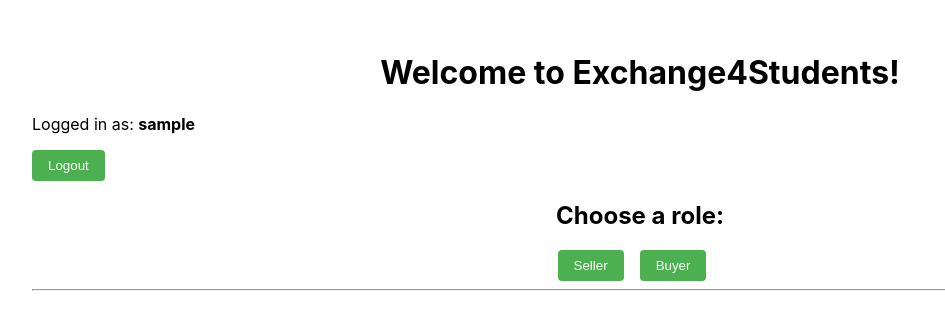
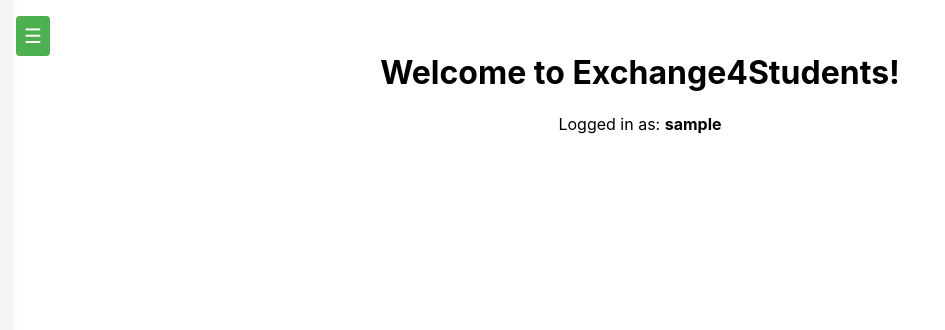
Before and after one commit to JGrant225/SSW322-Exchange4Students-Group_2, a React (Create React App) app in the folder exchange4students-frontend/: page /LoginPage in a window 1280 px wide. Shown: the top 330 px of the page, without its empty margins (0-945 px from the left). Built offline with nearby package versions, Linux system fonts and the light colour scheme; sample sign-in values are in the browser's storage.

Commit message:
UI Overhaul

```diff
--- a/exchange4students-frontend/src/App.js
+++ b/exchange4students-frontend/src/App.js
@@ -17,27 +17,10 @@ function AppWrapper() {
   const [userRole, setUserRole] = useState("");
   const [cartUpdateTrigger, setCartUpdateTrigger] = useState(0);
 
-  const handleCartUpdate = () => {
-    setCartUpdateTrigger(prev => prev + 1);
-  };
+  const handleCartUpdate = () => setCartUpdateTrigger(prev => prev + 1);
+  const isHomePage = location.pathname === "/";
+  const isCheckoutPage = location.pathname === "/checkout";
 
-  const handleRoleChange = (role) => {
-    setUserRole(role);
-    setToken(localStorage.getItem("token") || "");
-    setUsername(localStorage.getItem("username") || "");
-  };
-
-  const handleLogout = () => {
-    localStorage.removeItem("token");
-    localStorage.removeItem("username");
-    localStorage.removeItem("role");
-
-    setUserRole("");
-    setToken("");
-    setUsername("");
-  };
-
-  // Restore state from localStorage on mount
   useEffect(() => {
     const storedToken = localStorage.getItem("token");
     const storedUsername = localStorage.getItem("username");
@@ -50,24 +33,23 @@ function AppWrapper() {
     }
   }, []);
 
+  const handleRoleChange = (role) => {
+    setUserRole(role);
+    setToken(localStorage.getItem("token") || "");
+    setUsername(localStorage.getItem("username") || "");
+  };
 
-  const isHomePage = location.pathname === "/";
-  const isCheckoutPage = location.pathname === "/checkout";
+  const handleLogout = () => {
+    localStorage.removeItem("token");
+    localStorage.removeItem("username");
+    localStorage.removeItem("role");
+    setUserRole(""); setToken(""); setUsername("");
+  };
 
   return (
     <>
-      {/* Buyer features */}
       {userRole === "buyer" && token && !isHomePage && (
-        <>
-          <Cart username={username} token={token} refreshTrigger={cartUpdateTrigger} />
-          <BuyerRequests username={username} token={token} />
-          {!isCheckoutPage && <BuyerOrderHistory username={username} token={token} />}
-        </>
-      )}
-
-      {/* Seller features */}
-      {userRole === "seller" && token && !isHomePage && (
-        <SellerRequests username={username} token={token} />
+        <Cart username={username} token={token} refreshTrigger={cartUpdateTrigger} />
       )}
 
       <Routes>
--- a/exchange4students-frontend/src/Pages/LoginPage.jsx
+++ b/exchange4students-frontend/src/Pages/LoginPage.jsx
@@ -3,6 +3,206 @@ import { useLocation, useNavigate } from "react-router-dom";
 import PostItem from "../Components/PostItem";
 import SellerItems from "./SellerItems";
 import BrowseItems from "./BrowseItems";
+import axios from "axios";
+
+function OrdersAndRequestsView({ username, token}) {
+  const [buyerRequests, setBuyerRequests] = useState([]);
+  const [buyerOrders, setBuyerOrders] = useState([]);
+  const [sellerRequests, setSellerRequests] = useState([]);
+  const [clearedBuyerIds, setClearedBuyerIds] = useState(() => {
+    const stored = localStorage.getItem("clearedRequestIds");
+    return stored ? JSON.parse(stored) : [];
+  });
+  const [messages, setMessages] = useState({});
+
+  const fetchBuyerData = async () => {
+    try {
+      const res = await axios.get(`${process.env.REACT_APP_API_URL}/buyrequests/buyer`, {
+        headers: { Authorization: `Bearer ${token}` }
+      });
+      const data = Array.isArray(res.data) ? res.data : [];
+      setBuyerRequests(data);
+      setBuyerOrders(data.filter(r => r.request_status === "Accepted"));
+    } catch (err) {
+      console.error("[Buyer] Error:", err.message || err);
+    }
+  };
+
+  const fetchSellerData = async () => {
+    try {
+      const res = await axios.get(`${process.env.REACT_APP_API_URL}/buyrequests/seller`, {
+        headers: { Authorization: `Bearer ${token}` }
+      });
+      setSellerRequests(Array.isArray(res.data) ? res.data : []);
+    } catch (err) {
+      console.error("[Seller] Error:", err.message || err);
+    }
+  };
+
+  useEffect(() => {
+    if (!username || !token) return;
+
+    fetchBuyerData();
+    fetchSellerData();
+
+    const buyerInterval = setInterval(fetchBuyerData, 10000);
+    const sellerInterval = setInterval(fetchSellerData, 10000);
+
+    return () => {
+      clearInterval(buyerInterval);
+      clearInterval(sellerInterval);
+    };
+  }, [username, token]);
+
+  const updateMessage = (text, error = false) => {
+    setMessages({ text, error });
+    setTimeout(() => setMessages({}), 3000);
+  };
+
+  const handleDeleteBuyerRequest = async (id) => {
+    if (!window.confirm("Cancel this request?")) return;
+    try {
+      await axios.delete(`${process.env.REACT_APP_API_URL}/buyrequests/${id}`, {
+        headers: { Authorization: `Bearer ${token}` }
+      });
+      updateMessage("Request cancelled.");
+      setBuyerRequests(reqs => reqs.filter(r => r.id !== id));
+    } catch (err) {
+      updateMessage("Error cancelling request", true);
+    }
+  };
+
+  const handleClearBuyerRequest = (id) => {
+    if (!window.confirm("Clear this notification?")) return;
+    const updated = [...clearedBuyerIds, id];
+    setClearedBuyerIds(updated);
+    localStorage.setItem("clearedRequestIds", JSON.stringify(updated));
+    updateMessage("Notification cleared.");
+  };
+
+  const handleAcceptSellerRequest = async (id) => {
+    try {
+      await axios.put(`${process.env.REACT_APP_API_URL}/buyrequests/${id}/accept`, {}, {
+        headers: { Authorization: `Bearer ${token}` }
+      });
+      updateMessage("Request accepted.");
+      fetchSellerData();
+    } catch (err) {
+      updateMessage("Failed to accept request", true);
+    }
+  };
+
+  const handleRejectSellerRequest = async (id) => {
+    try {
+      await axios.put(`${process.env.REACT_APP_API_URL}/buyrequests/${id}/status`, {
+        status: "Rejected"
+      }, {
+        headers: { Authorization: `Bearer ${token}` }
+      });
+      updateMessage("Request rejected.");
+      fetchSellerData();
+    } catch (err) {
+      updateMessage("Failed to reject request", true);
+    }
+  };
+
+  const handleClearSellerRequest = async (id) => {
+    if (!window.confirm("Clear this seller notification?")) return;
+    try {
+      await axios.put(`${process.env.REACT_APP_API_URL}/buyrequests/clear-seller/${id}`, {}, {
+        headers: { Authorization: `Bearer ${token}` }
+      });
+      updateMessage("Notification cleared.");
+      setSellerRequests(reqs => reqs.filter(r => r.id !== id));
+    } catch (err) {
+      updateMessage("Failed to clear notification", true);
+    }
+  };
+
+  const cardStyle = {
+    border: "1px solid #ccc",
+    borderRadius: "6px",
+    padding: "1rem",
+    marginBottom: "1rem",
+    backgroundColor: "#f8f9fa"
+  };
+
+  return (
+    <div style={{ padding: "2rem" }}>
+      <h2>Orders & Requests</h2>
+
+      {messages.text && (
+        <div style={{
+          padding: "10px",
+          backgroundColor: messages.error ? "#ffdddd" : "#ddffdd",
+          color: messages.error ? "#900" : "#060",
+          marginBottom: "1rem",
+          borderRadius: "5px"
+        }}>
+          {messages.text}
+        </div>
+      )}
+
+      {/* BUYER VIEW (Always shown if username/token exist) */}
+      <>
+        <section>
+          <h3>My Orders</h3>
+          {buyerOrders.length === 0 ? <p>No accepted orders.</p> : buyerOrders.map(order => (
+            <div key={order.id} style={cardStyle}>
+              <strong>{order.item_title}</strong>
+              <p>Status: {order.itemstatus}</p>
+              <p>Requested: {new Date(order.requested_at).toLocaleString()}</p>
+            </div>
+          ))}
+        </section>
+
+        <section>
+          <h3>My Requests</h3>
+          {buyerRequests.length === 0 ? <p>No requests made.</p> : buyerRequests
+            .filter(r => !clearedBuyerIds.includes(r.id))
+            .map(req => (
+              <div key={req.id} style={cardStyle}>
+                <strong>{req.item_title}</strong>
+                <p>Status: {req.request_status}</p>
+                <p>Item Status: {req.itemstatus}</p>
+                <p>Requested: {new Date(req.requested_at).toLocaleString()}</p>
+                {req.request_status === "Pending" ? (
+                  <button onClick={() => handleDeleteBuyerRequest(req.id)}>Cancel</button>
+                ) : (
+                  <button onClick={() => handleClearBuyerRequest(req.id)}>Clear</button>
+                )}
+              </div>
+            ))}
+        </section>
+      </>
+
+      {/* SELLER VIEW (Always shown) */}
+      <section>
+        <h3>Buy Requests</h3>
+        {sellerRequests.length === 0 ? <p>No requests received.</p> : sellerRequests.map(req => (
+          <div key={req.id} style={cardStyle}>
+            <strong>{req.item_title}</strong>
+            <p>Buyer: {req.buyer_username}</p>
+            <p>Message: {req.message || "None"}</p>
+            <p>Status: {req.request_status}</p>
+            <div style={{ marginTop: "0.5rem" }}>
+              {req.request_status === "Pending" ? (
+                <>
+                  <button onClick={() => handleAcceptSellerRequest(req.id)}>Accept</button>{" "}
+                  <button onClick={() => handleRejectSellerRequest(req.id)}>Deny</button>
+                </>
+              ) : (
+                <button onClick={() => handleClearSellerRequest(req.id)}>Clear</button>
+              )}
+            </div>
+          </div>
+        ))}
+      </section>
+    </div>
+  );
+
+}
+
 
 // LoginPage handles role selection and renders seller/buyer specific content
 export function LoginPage({ onCartUpdate, onRoleChange, onLogout }) {
@@ -13,6 +213,7 @@ export function LoginPage({ onCartUpdate, onRoleChange, onLogout }) {
   const [token, setToken] = useState("");
   const [selectedTab, setSelectedTab] = useState("seller");
   const [refreshItems, setRefreshItems] = useState(false);
+  const [showSidebar, setShowSidebar] = useState(false);
 
   // On logout, clear state and storage
   const handleLogout = () => {
@@ -28,6 +229,26 @@ export function LoginPage({ onCartUpdate, onRoleChange, onLogout }) {
       userRole: "", username: "", token: ""
     });
   };
+
+  const handleSidebarSelect = (role) => {
+    setSelectedTab(role);
+    onRoleChange(role);
+    localStorage.setItem("role", role);
+  };
+
+  const sidebarButtonStyle = {
+    display: "block",
+    width: "100%",
+    padding: "0.5rem",
+    marginBottom: "0.5rem",
+    backgroundColor: "#4caf50",
+    color: "#fff",
+    border: "none",
+    borderRadius: "4px",
+    cursor: "pointer",
+    textAlign: "left"
+  };
+
 
   // Initialize user and role from login or persistent session
   useEffect(() => {
@@ -61,62 +282,58 @@ export function LoginPage({ onCartUpdate, onRoleChange, onLogout }) {
   };
 
   return (
-    <div style={{ padding: "2rem" }}>
-      <h1 style={{ textAlign: "center" }}>
-        Welcome to Exchange4Students!
-      </h1>
+  <>
+    {/* Sidebar toggle (hamburger) */}
+    <div style={{
+      position: "fixed",
+      top: "1rem",
+      left: "1rem",
+      zIndex: 1000
+    }}>
+      <button onClick={() => setShowSidebar(!showSidebar)} style={{
+        background: "#4caf50",
+        border: "none",
+        borderRadius: "4px",
+        padding: "0.5rem",
+        color: "#fff",
+        fontSize: "1.25rem",
+        cursor: "pointer"
+      }}>
+        {showSidebar ? "✕" : "☰"}
+      </button>
+    </div>
 
-      {username && (
-        <>
-          <p>Logged in as: <strong>{username}</strong></p>
-          <button onClick={handleLogout} style={{
-            cursor: "pointer",
-            marginRight: "1rem",
-            transition: "all 0.2s ease",
-            padding: "0.5rem 1rem",
-            borderRadius: "4px",
-            border: "none",
-            backgroundColor: "#4caf50",
-            color: "#fff",
-          }}>Logout</button>
-        </>
-      )}
+    {/* Sidebar */}
+    <aside style={{
+      width: "200px",
+      backgroundColor: "#f4f4f4",
+      padding: "1rem",
+      paddingTop: "4rem",
+      boxShadow: "2px 0 5px rgba(0,0,0,0.05)",
+      position: "fixed",
+      top: "0",
+      left: showSidebar ? "0" : "-220px",
+      height: "100vh",
+      zIndex: 999,
+      transition: "left 0.3s ease-in-out"
+    }}>
+      <h3 style={{ marginBottom: "1rem" }}>Menu</h3>
+      <button onClick={() => handleSidebarSelect("seller")} style={sidebarButtonStyle}>Post Item</button>
+      <button onClick={() => handleSidebarSelect("buyer")} style={sidebarButtonStyle}>Browse</button>
+      <button onClick={() => handleSidebarSelect("orders")} style={sidebarButtonStyle}>Orders & Requests</button>
+      <button onClick={handleLogout} style={sidebarButtonStyle}>Logout</button>
+    </aside>
 
-      <h2 style={{ textAlign: "center" }}>Choose a role:</h2>
-      <div style={{ textAlign: "center" }}>
-        <button onClick={() => {
-          setSelectedTab("seller");
-          onRoleChange("seller");
-          localStorage.setItem("role", "seller");
-        }} style={{
-          cursor: "pointer",
-          marginRight: "1rem",
-          transition: "all 0.2s ease",
-          padding: "0.5rem 1rem",
-          borderRadius: "4px",
-          border: "none",
-          backgroundColor: "#4caf50",
-          color: "#fff",
-        }}>Seller</button>
-        <button onClick={() => {
-          setSelectedTab("buyer");
-          onRoleChange("buyer");
-          localStorage.setItem("role", "buyer");
-        }} style={{
-          cursor: "pointer",
-          marginRight: "1rem",
-          transition: "all 0.2s ease",
-          padding: "0.5rem 1rem",
-          borderRadius: "4px",
-          border: "none",
-          backgroundColor: "#4caf50",
-          color: "#fff",
-        }}>Buyer</button>
-      </div>
+    {/* Main content area */}
+    <main style={{
+      flex: 1,
+      padding: "2rem",
+      marginLeft: showSidebar ? "200px" : "0",
+      transition: "margin-left 0.3s ease-in-out"
+    }}>
+      <h1 style={{ textAlign: "center" }}>Welcome to Exchange4Students!</h1>
+      <p style={{ textAlign: "center" }}>Logged in as: <strong>{username}</strong></p>
 
-      <hr />
-
-      {/* Seller view */}
       {selectedTab === "seller" && (
         <div style={{ display: "flex", gap: "2rem", alignItems: "flex-start" }}>
           <div style={{ flex: 1 }}>
@@ -128,8 +345,6 @@ export function LoginPage({ onCartUpdate, onRoleChange, onLogout }) {
         </div>
       )}
 
-
-      {/* Buyer view */}
       {selectedTab === "buyer" && username && token && (
         <BrowseItems
           onCartUpdate={onCartUpdate}
@@ -137,8 +352,17 @@ export function LoginPage({ onCartUpdate, onRoleChange, onLogout }) {
           token={token}
         />
       )}
-    </div>
-  );
+
+      {selectedTab === "orders" && (
+        <OrdersAndRequestsView
+          username={username}
+          token={token}
+        />
+      )}
+
+    </main>
+  </>
+);
 }
 
 export default LoginPage;
```
